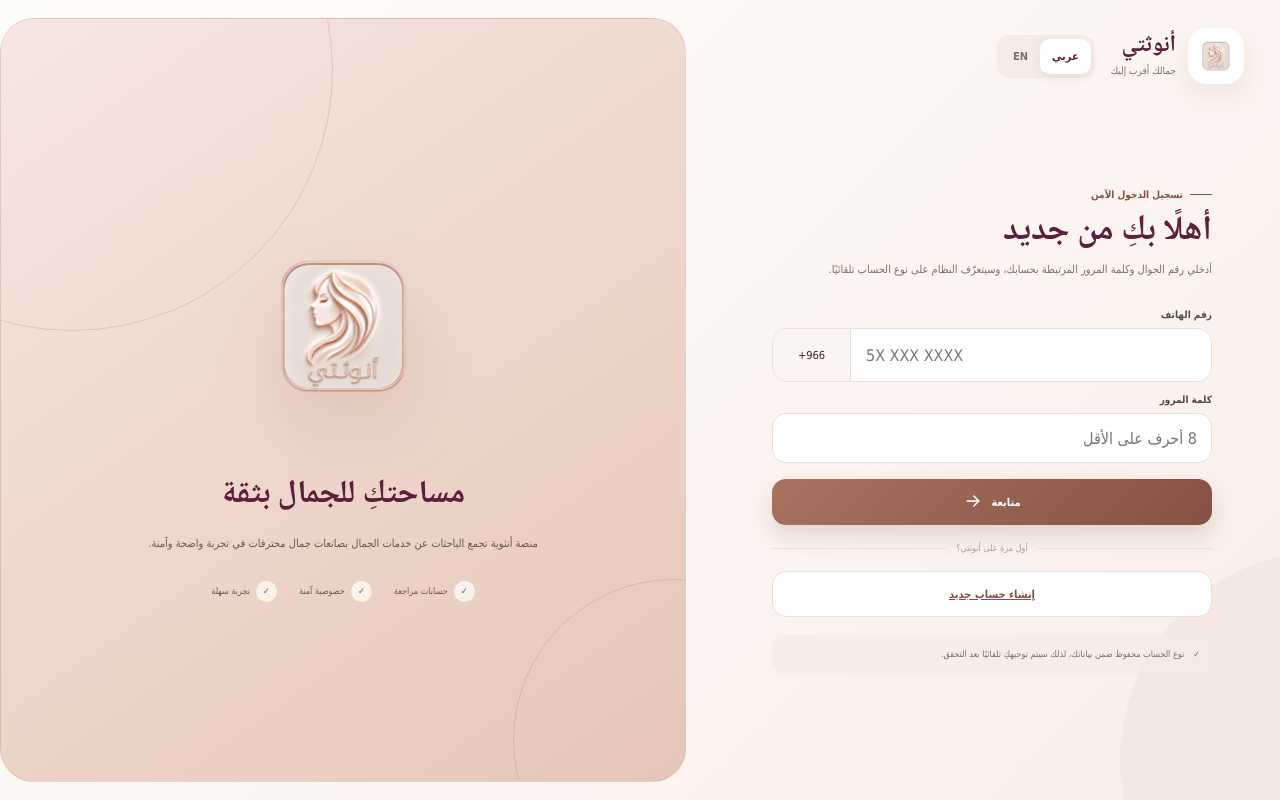
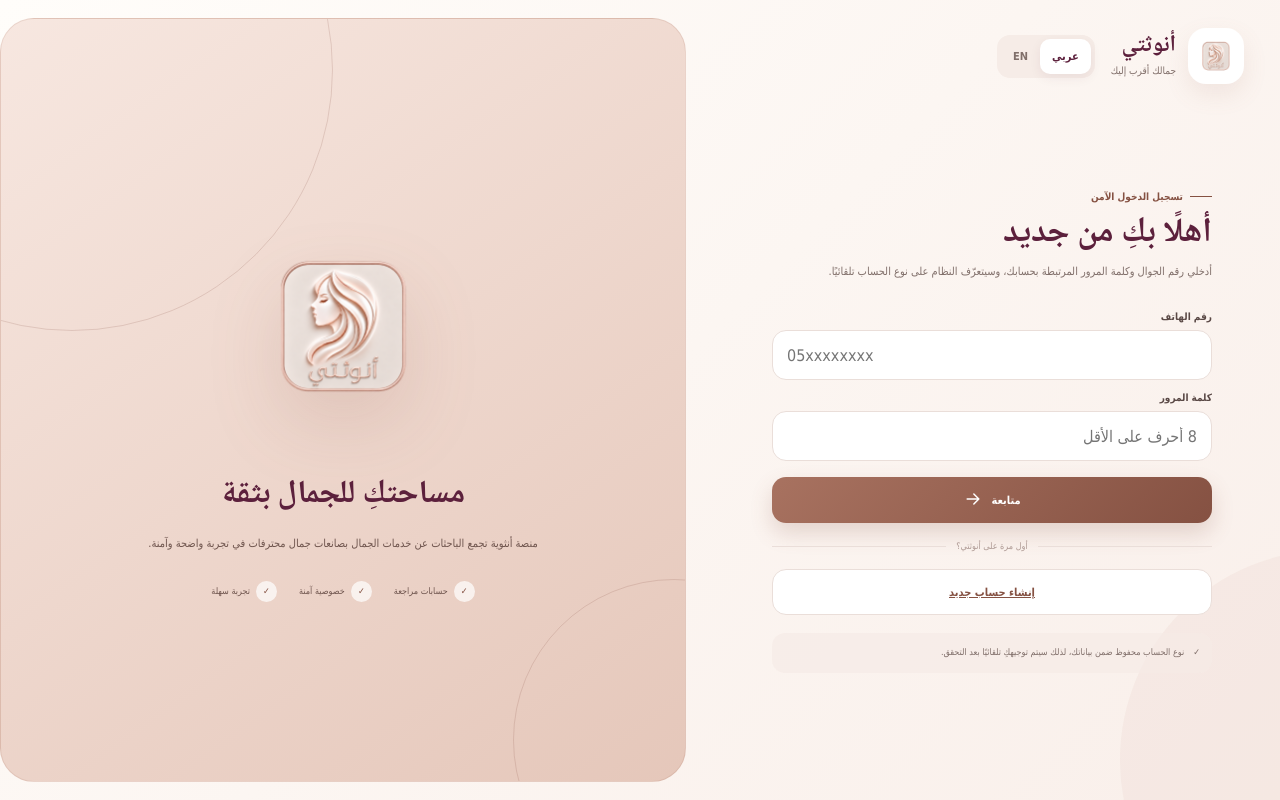
Before and after one commit to DaliaAdel/onothti, an Angular app in the folder web/: page /login in a window 1280 px wide. Built offline with nearby package versions, Linux system fonts and the light colour scheme; a web font is replaced by a local one.

Commit message:
add en and ar in dashboard & check on customer web & provider

```diff
--- a/web/proxy.conf.json
+++ b/web/proxy.conf.json
@@ -1,7 +1,7 @@
 {
   "/api": {
-    "target": "http://localhost:3000",
-    "secure": false,
+    "target": "https://onotht.dalia-adel.com",
+    "secure": true,
     "changeOrigin": true
   }
 }
--- a/web/src/app/auth/login.component.ts
+++ b/web/src/app/auth/login.component.ts
@@ -20,19 +20,19 @@ import { IconComponent } from '../shared/icon.component';
         <p class="sub">{{ locale.t('auth.login.sub') }}</p>
         <div class="field">
           <label>{{ locale.t('auth.phone') }}</label>
-          <div class="phone-field">
-            <span>+966</span>
           <input
+            class="input"
+            dir="ltr"
             name="phone"
             [ngModel]="phone"
             (ngModelChange)="phone = toLocalPhone($event)"
             (paste)="onPhonePaste($event)"
             inputmode="numeric"
-              maxlength="9"
-              placeholder="5X XXX XXXX"
+            maxlength="10"
+            placeholder="05xxxxxxxx"
+            autocomplete="tel"
             [attr.aria-label]="locale.t('auth.phone')"
           />
-          </div>
         </div>
         <div class="field" style="margin-top:12px">
           <label>{{ locale.t('auth.password') }}</label>
--- a/web/src/app/auth/signup.component.ts
+++ b/web/src/app/auth/signup.component.ts
@@ -25,20 +25,19 @@ import { IconComponent } from '../shared/icon.component';
           </div>
           <div class="field full">
             <label>{{ locale.t('auth.mobile') }}</label>
-            <div class="phone-field">
-              <span>+966</span>
             <input
+              class="input"
+              dir="ltr"
               name="phone"
               [ngModel]="phone"
               (ngModelChange)="phone = toLocalPhone($event)"
               (paste)="onPhonePaste($event)"
               required
               inputmode="numeric"
-                maxlength="9"
+              maxlength="10"
               autocomplete="tel"
-                placeholder="5X XXX XXXX"
+              placeholder="05xxxxxxxx"
             />
-            </div>
           </div>
           <div class="field full">
             <label>{{ locale.t('auth.email') }} <span style="font-weight:400;color:var(--muted)">{{ locale.t('auth.optional') }}</span></label>
--- a/web/src/app/core/locale.service.ts
+++ b/web/src/app/core/locale.service.ts
@@ -87,7 +87,7 @@ const ar = {
   'auth.login.create': 'إنشاء حساب جديد',
   'auth.login.note': 'نوع الحساب محفوظ ضمن بياناتك، لذلك سيتم توجيهكِ تلقائيًا بعد التحقق.',
   'auth.login.welcome': 'أهلًا بكِ من جديد',
-  'auth.login.phoneInvalid': 'أدخلي رقم هاتف صحيحًا من 9 أرقام',
+  'auth.login.phoneInvalid': 'أدخلي رقم الجوال 10 أرقام ويبدأ بـ 05',
   'auth.login.passwordShort': 'كلمة المرور لا تقل عن 8 أحرف',
   'auth.login.failed': 'تعذر تسجيل الدخول',
   'auth.verifyFirst': 'أكّدي رقم الجوال أولًا',
@@ -115,7 +115,7 @@ const ar = {
   'auth.step.type': 'اختيار نوع الحساب',
   'auth.step.otp': 'تأكيد رقم الجوال',
   'auth.signup.nameShort': 'أدخلي الاسم الكامل',
-  'auth.signup.phoneInvalid': 'أدخلي رقم جوال صحيحًا من 9 أرقام',
+  'auth.signup.phoneInvalid': 'أدخلي رقم الجوال 10 أرقام ويبدأ بـ 05',
   'auth.signup.mismatch': 'كلمة المرور وتأكيدها غير متطابقين',
   'auth.signup.termsRequired': 'وافقي على الشروط للمتابعة',
   'auth.signup.chooseType': 'اختاري نوع الحساب للمتابعة',
@@ -268,7 +268,7 @@ const en: Record<keyof typeof ar, string> = {
   'auth.login.create': 'Create an account',
   'auth.login.note': 'Your account type is saved with your details, so you are taken to the right place after verification.',
   'auth.login.welcome': 'Welcome back',
-  'auth.login.phoneInvalid': 'Enter a valid 9-digit mobile number',
+  'auth.login.phoneInvalid': 'Enter a 10-digit mobile number starting with 05',
   'auth.login.passwordShort': 'Password must be at least 8 characters',
   'auth.login.failed': 'Could not sign in',
   'auth.verifyFirst': 'Verify your mobile number first',
@@ -296,7 +296,7 @@ const en: Record<keyof typeof ar, string> = {
   'auth.step.type': 'Account type',
   'auth.step.otp': 'Confirm mobile number',
   'auth.signup.nameShort': 'Enter your full name',
-  'auth.signup.phoneInvalid': 'Enter a valid 9-digit mobile number',
+  'auth.signup.phoneInvalid': 'Enter a 10-digit mobile number starting with 05',
   'auth.signup.mismatch': 'Password and confirmation do not match',
   'auth.signup.termsRequired': 'Accept the terms to continue',
   'auth.signup.chooseType': 'Choose an account type to continue',
--- a/web/src/app/core/phone.ts
+++ b/web/src/app/core/phone.ts
@@ -1,30 +1,18 @@
 export function toLocalPhone(raw: string): string {
   let digits = raw.replace(/\D/g, '');
-  if (digits.startsWith('966')) {
+  if (digits.startsWith('00966')) {
+    digits = digits.slice(5);
+  } else if (digits.startsWith('966')) {
     digits = digits.slice(3);
   }
-  if (digits.startsWith('05')) {
-    digits = digits.slice(1);
+  if (digits.length === 9 && digits.startsWith('5')) {
+    digits = `0${digits}`;
   }
-  return digits.slice(0, 9);
+  return digits.slice(0, 10);
 }
 
 export function toMobile(raw: string): string {
-  const digits = raw.replace(/\D/g, '');
-  if (digits.length === 10 && digits.startsWith('05')) {
-    return digits;
-  }
-  const local = toLocalPhone(raw);
-  if (local.length === 9 && local.startsWith('5')) {
-    return `0${local}`;
-  }
-  if (digits.length === 9 && digits.startsWith('5')) {
-    return `0${digits}`;
-  }
-  if (digits.startsWith('966') && digits.length >= 12) {
-    return toMobile(digits.slice(3));
-  }
-  return digits;
+  return toLocalPhone(raw);
 }
 
 export function isSaudiMobile(raw: string): boolean {
--- a/web/src/environments/environment.ts
+++ b/web/src/environments/environment.ts
@@ -1,4 +1,4 @@
 export const environment = {
   production: false,
-  apiUrl: 'http://localhost:3000/api',
+  apiUrl: '/api',
 };
```
Also changed, not shown: 2 other files (tests, documents, lock files or other folders). Lines whose indentation alone changed are shown as unchanged.
